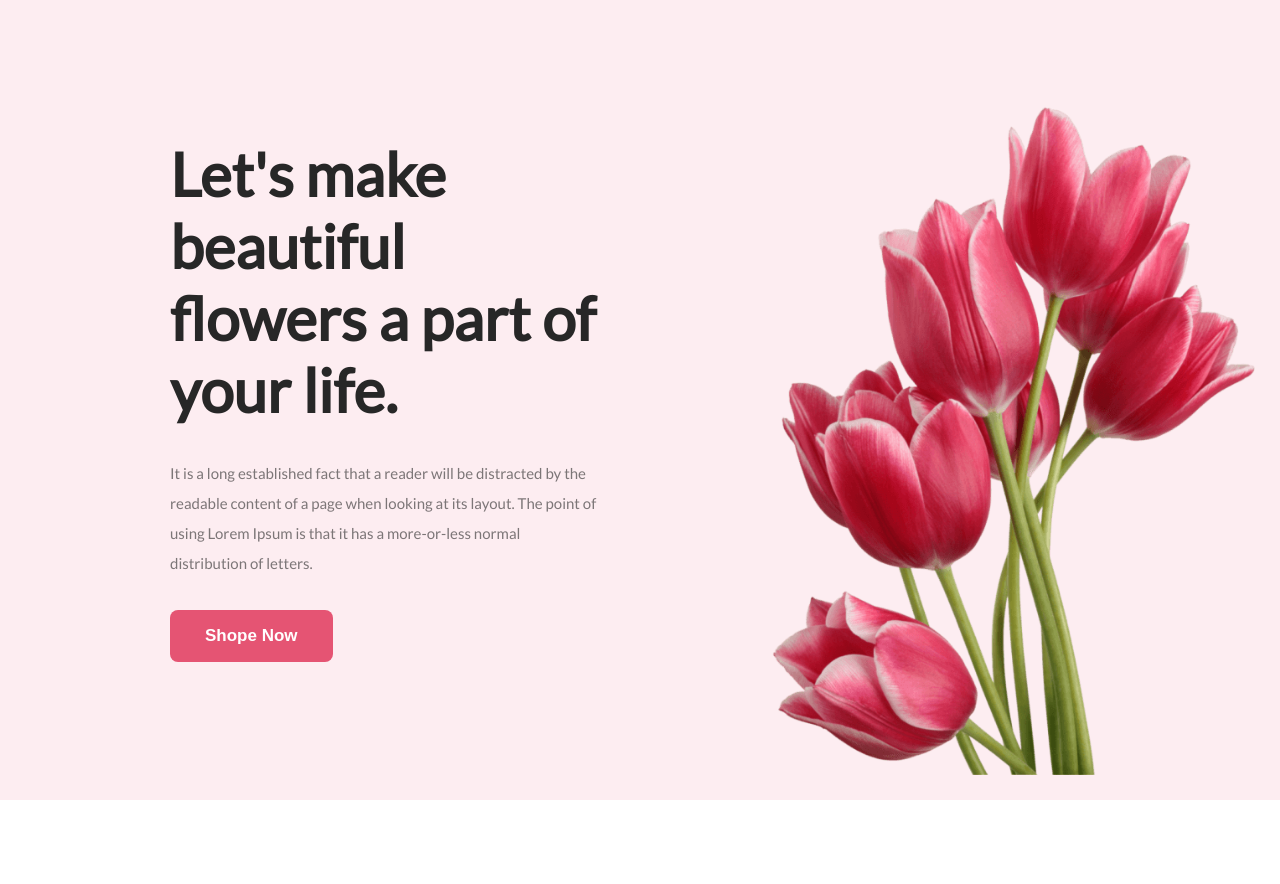
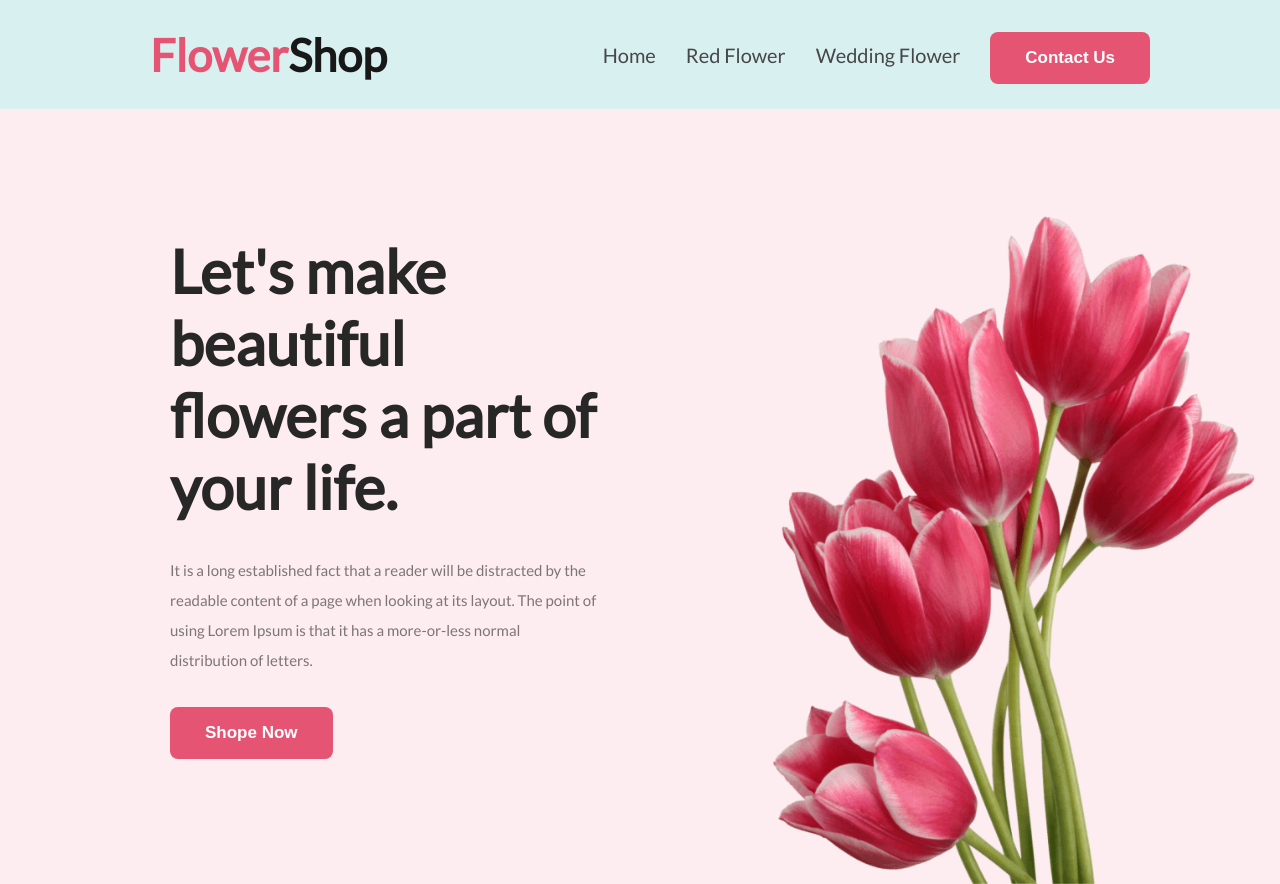
Before and after one commit to sajalbiswas1/my-first-assignment-1, a plain HTML site: page index.html in a window 1280 px wide. Shown: the top 884 px of the page. Drawn offline with Linux system fonts and the light colour scheme.

Commit message:
nav bar add and complite

```diff
--- a/index.html
+++ b/index.html
@@ -14,14 +14,26 @@
 </head>
 <body>
     <!-- header is start now -->
-    <header class="header" id="header">
+<header>
+    <nav class="nav">
+        <h1 class="nav-title"><span class="span-off">Flower</span>Shop</h1>
+        <ul>
+            <li><a href="#header">Home</a></li>
+            <li><a href="#header">Red Flower</a></li>
+            <li><a href="#header">Wedding Flower</a></li>
+            <li><button class="btn-primary">Contact Us</button></li>
+        </ul>
+    </nav>
+
+    <section class="header" id="header">
         <div class="header-container">
             <h1>Let's make <br> beautiful flowers a part of your life.</h1>
             <p>It is a long established fact that a reader will be distracted by the readable content of a page when looking at its layout. The point of using Lorem Ipsum is that it has a more-or-less normal distribution of letters.</p>
             <button class="btn-primary">Shope Now</button>
         </div>
         <img class="banner-image" src="image/pngwing 10.png" alt="flower image">
-    </header>
+    </section>
+</header>
     <!-- header is end now -->
     <main>
         <!-- flower section is start now -->
--- a/style/style.css
+++ b/style/style.css
@@ -15,8 +15,45 @@ body{
     font-weight: 700;
     padding: 16px 35px 16px 35px;
     border: none;
+    margin-bottom: 25px;
 }
 
+
+/* nav style Start */
+.nav{
+    display: flex;
+    justify-content: space-between;
+    align-items: center;
+    background: rgba(5, 151, 160, 0.15);
+}
+.nav-title{
+    color: #181818;
+    font-size: 45px;
+    font-weight: 800;
+    padding-left: 150px;
+}
+nav > ul{
+    display: flex;
+    align-items: center;
+    padding-right: 100px;
+}
+nav li{
+    list-style: none;
+    margin-right: 30px;
+}
+nav a{
+    text-decoration: none;
+    color: #474747;
+    font-size: 20px;
+}
+nav a:hover{
+    text-decoration: none;
+    color: #474747;
+    font-size: 20px;
+    color: blue;
+    text-decoration: underline;
+}
+/* nav style End */
 
 /* Header style here */
 .header{
```
